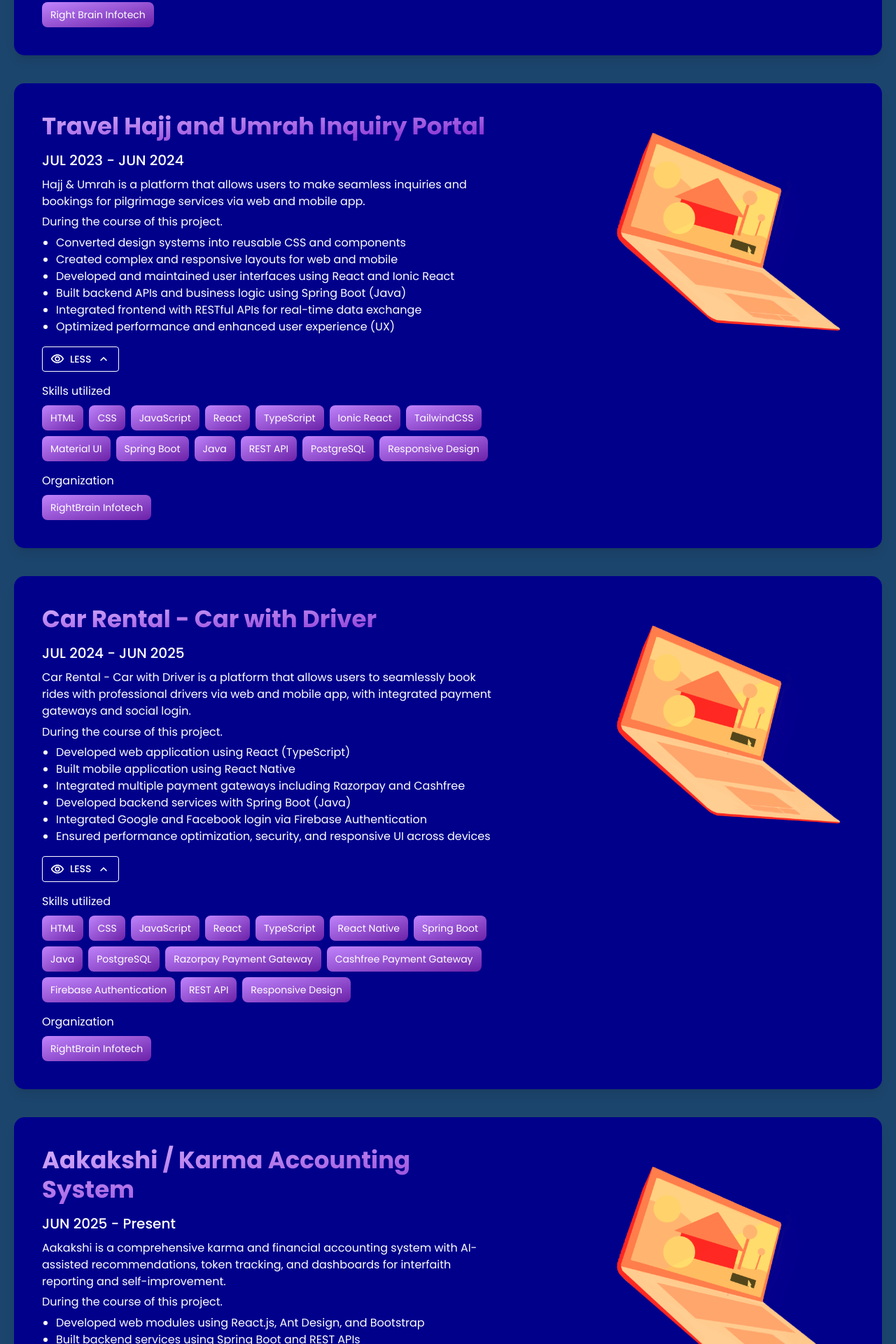
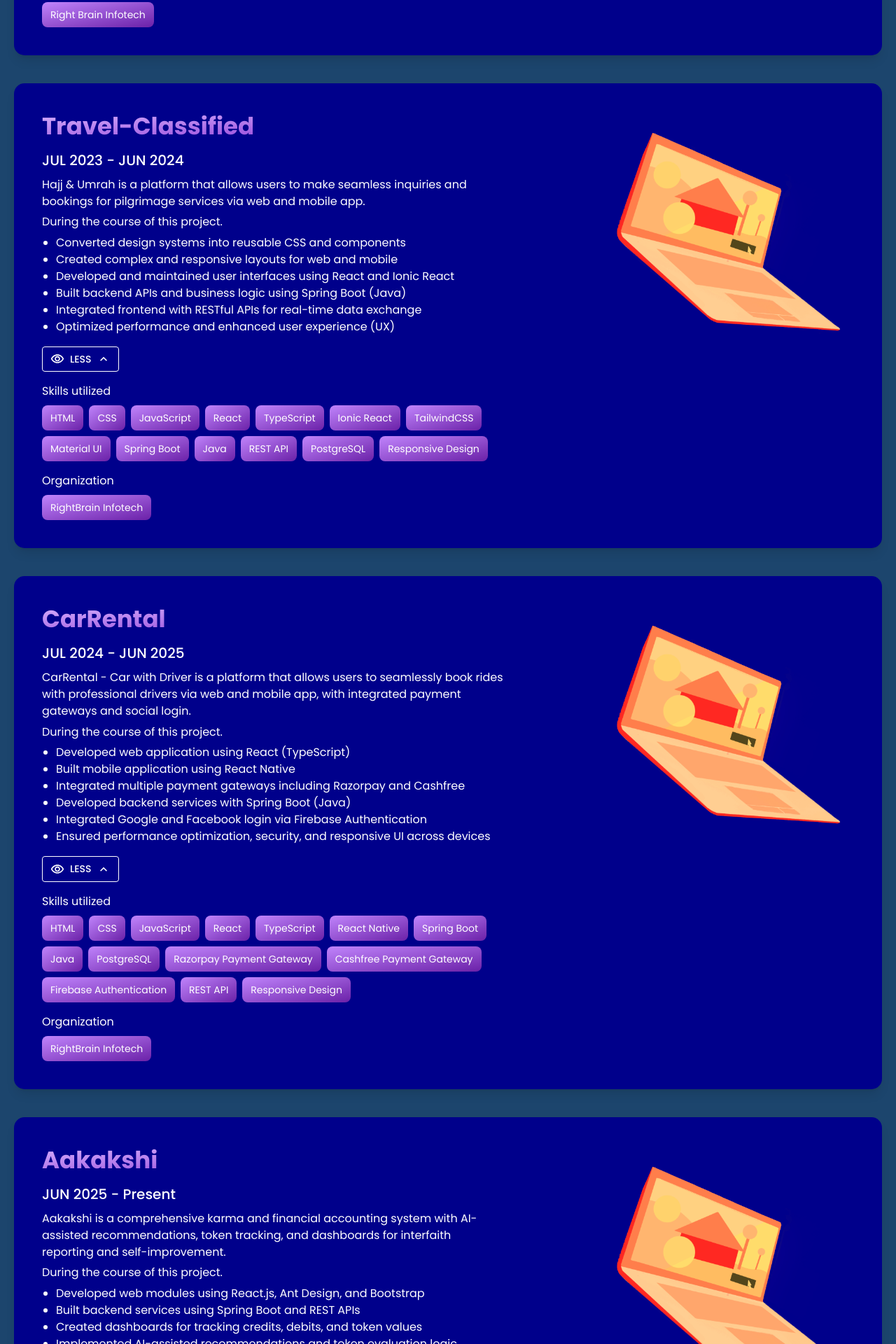
Before and after one commit to khannazmeen/pro-portfolio-master, a Next.js app: page / in a window 1280 px wide. Shown: the part 2033-3953 px from the top of the page at 70% size. Built offline with nearby package versions, Linux system fonts and the light colour scheme.

Commit message:
changes in db project title

```diff
--- a/src/assets/data/db.ts
+++ b/src/assets/data/db.ts
@@ -62,7 +62,7 @@ export const data = {
 
     {
       id: 4,
-      project_name: "Travel Hajj and Umrah Inquiry Portal",
+      project_name: "Travel-Classified",
       project_date: "JUL 2023 - JUN 2024",
       project_description:
         "Hajj & Umrah is a platform that allows users to make seamless inquiries and bookings for pilgrimage services via web and mobile app.",
@@ -100,10 +100,10 @@ export const data = {
     },
     {
       id: 5,
-      project_name: "Car Rental - Car with Driver",
+      project_name: "CarRental",
       project_date: "JUL 2024 - JUN 2025",
       project_description:
-        "Car Rental - Car with Driver is a platform that allows users to seamlessly book rides with professional drivers via web and mobile app, with integrated payment gateways and social login.",
+        "CarRental - Car with Driver is a platform that allows users to seamlessly book rides with professional drivers via web and mobile app, with integrated payment gateways and social login.",
       // project_link: "https://carrental.rightbraininfotech.in/",
       project_tasks: [
         { id: 0, task: "Developed web application using React (TypeScript)" },
@@ -139,7 +139,7 @@ export const data = {
     },
     {
       id: 4,
-      project_name: "Aakakshi / Karma Accounting System",
+      project_name: "Aakakshi",
       project_date: "JUN 2025 - Present",
       project_description:
         "Aakakshi is a comprehensive karma and financial accounting system with AI-assisted recommendations, token tracking, and dashboards for interfaith reporting and self-improvement.",
```
